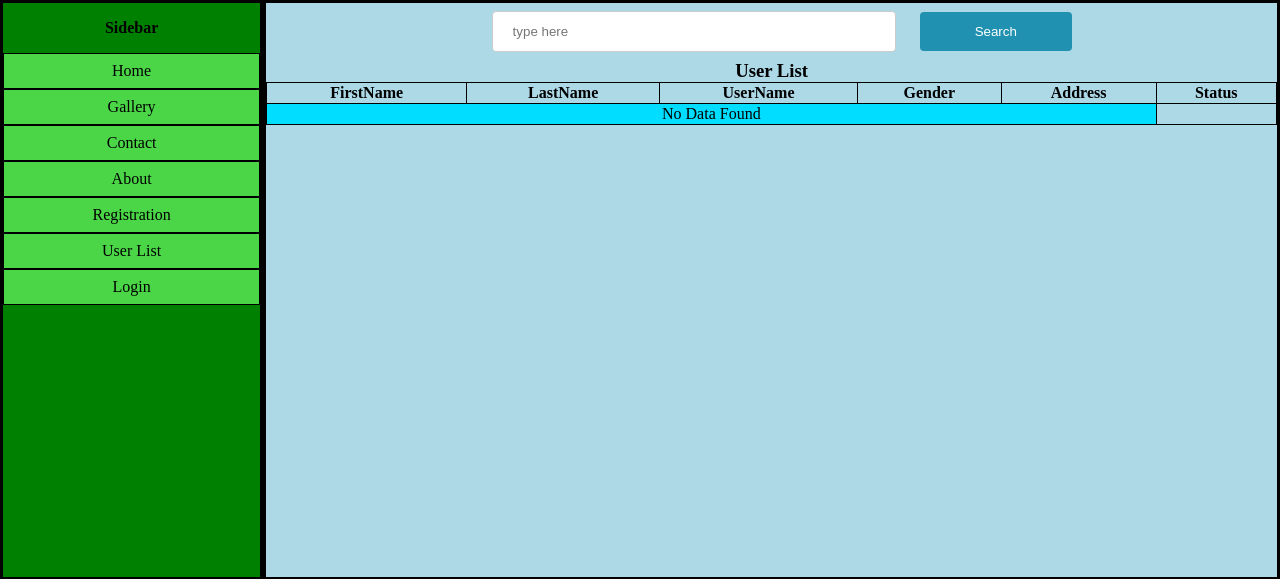
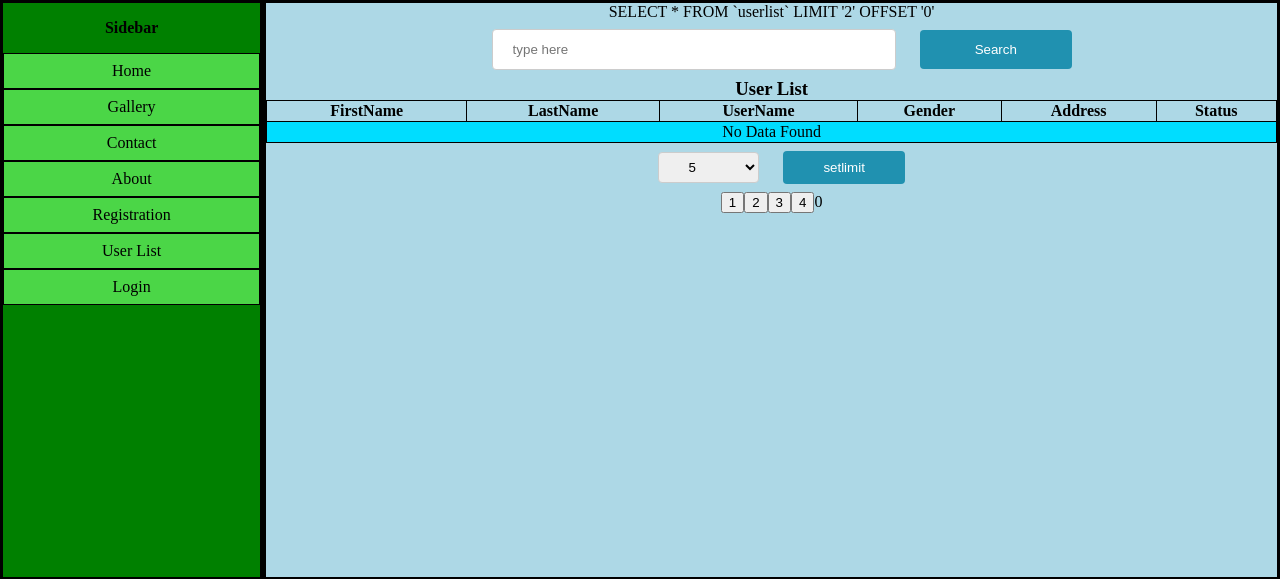
Before and after one commit to Mashiur88/Laravel-Registration-Test, a PHP site: page /userlist.php in a window 1280 px wide. Shown: the part 56-635 px from the top of the page. Run offline with PHP 8.4, Linux system fonts and the light colour scheme; data comes from the database, SQL or seed files in the repository; data that the repository does not hold is empty.

Commit message:
Add files via upload

```diff
--- a/Mashiur_3rd/content.php
+++ b/Mashiur_3rd/content.php
@@ -1,3 +1,3 @@
 <div class="content">
-    <p><b>Content</b></p>
+    <p style="color: red, font-size: 150%"><b>Welcome To Swapnoloke</b></p>
 </div>
--- a/Mashiur_3rd/controller/actionUserlist.php
+++ b/Mashiur_3rd/controller/actionUserlist.php
@@ -7,22 +7,24 @@
 // Create connection
 $conn = new mysqli($servername, $username, $password, $dbname);
 // Check connection
-if ($conn->connect_error) {
-    die("Connection failed: " . $conn->connect_error);
+if (mysqli_connect_error()) {
+    die("Connection failed: " . mysqli_connect_error());
 }
 $msg = "Connected successfully";
 if(isset($_POST['find']))
 {
-
     $name=$_POST['search'];
-    $sql2="SELECT * FROM `userlist` WHERE first_name LIKE '%$name%' OR last_name LIKE '%$name%'";
-    $result = $conn->query($sql2);
+    $sql3="SELECT * FROM `userlist` WHERE first_name LIKE '%$name%' OR last_name LIKE '%$name%'";
+    $result = mysqli_query($conn, $sql3);
 }
 else
 {
     $sql = "SELECT * FROM `userlist`";
-    $result = $conn->query($sql);
+    $result = mysqli_query($conn, $sql);
 }
+   // $sql = "SELECT * FROM `userlist`";
+   // $result = $conn->query($sql);
+
 
 
 ?>
--- a/Mashiur_3rd/css/Webpage.css
+++ b/Mashiur_3rd/css/Webpage.css
@@ -97,6 +97,17 @@
   box-sizing: border-box;
 }
 
+#limit
+{
+  width: 10%;
+  padding: 6px 25px;
+  margin: 8px 20px;
+  display: inline-block;
+  border: 1px solid #ccc;
+  border-radius: 4px;
+  box-sizing: border-box;
+}
+
 #password
 {
   width: 80%;
@@ -126,6 +137,18 @@
   background-color: #2091b0;
   color: white;
   padding: 14px 20px;
+  margin: 8px 0;
+  border: none;
+  border-radius: 4px;
+  cursor: pointer;
+}
+
+#send
+{
+  width: 12%;
+  background-color: #2091b0;
+  color: white;
+  padding: 9px 10px;
   margin: 8px 0;
   border: none;
   border-radius: 4px;
--- a/Mashiur_3rd/userlist.php
+++ b/Mashiur_3rd/userlist.php
@@ -4,7 +4,36 @@
 ?>
 <div class="main-container">
     <?php include "sidebar.php"; ?>
+
     <div class="content">
+        <?php
+        $sql1 = "SELECT COUNT(*) AS 'rows' FROM `userlist`";
+        $rowCount = mysqli_query($conn, $sql1);
+        foreach($rowCount as $row)
+        {
+            $rows = $row['rows'];
+        }
+        $pageno= 1;
+        $limit= 2;
+        $pageCount = ceil($rows/$limit);
+        if(isset($_GET['pageno'])&&isset($_GET['limit']))
+        {
+            $pageno = $_GET['pageno'];
+            $limit= $_GET['limit'];
+        }
+        $offset = ($pageno-1) * $limit;
+
+        //pagination($limit,$offset);
+        if(isset($offset))
+        {
+        $sql2 = "SELECT * FROM `userlist` LIMIT '$limit' OFFSET '$offset'";
+        print_r($sql2);
+        $result = mysqli_query($conn, $sql2);
+        //print_r($result);
+        //header('Location: ../userlist.php');
+        }
+
+        ?>
         <div class="search">
         <form method="POST" enctype="multipart/form-data">
         <input type="text" name="search" id="search" placeholder="type here">
@@ -22,9 +51,10 @@
                 <th>Status</th>
             </tr>
             <?php
-            if ($result->num_rows > 0) {
+            if (mysqli_num_rows($result) > 0) {
 
-            while ($row = $result->fetch_assoc()) {
+            while ($row = mysqli_fetch_assoc($result))
+            {
             if ($row["gender"] == 1) {
             $temp = "male";
             }
@@ -54,14 +84,30 @@
             }
             }
             else {
-                 echo "<td colspan = '5'> No Data Found </td>";
+                 echo "<td colspan = '6'> No Data Found </td>";
             }
-
-
-
 
             ?>
         </table>
+        <div>
+            <form method='POST'>
+            <select id='limit' name='limit'>
+                <option value="5">5</option>
+                <option value="10">10</option>
+                <option value="15">15</option>
+                <option value="20">20</option>
+            </select>
+            <input type="submit" name="send" id="send" value="setlimit">
+            </form>
+            <?php
+            for($i=1;$i<=$pageCount;$i++)
+        {
+
+           echo '<a href="userlist.php?pageno='. $i .'&limit= '. $limit .'"><button>'. $i .'</button></a>';
+
+        }  echo $offset;
+            ?>
+        </div>
     </div>
 </div>
 <?php include "footer.php"; ?>
```
Also changed, not shown: Mashiur_3rd/controller/actionDelete.php (+5 -5 lines), Mashiur_3rd/controller/actionLogin.php (+7 -5 lines), Mashiur_3rd/controller/actionSignup.php (+12 -6 lines), Mashiur_3rd/controller/actionUpdate.php (+7 -7 lines), user.sql (added, +78 -0 lines), 1 other file.
